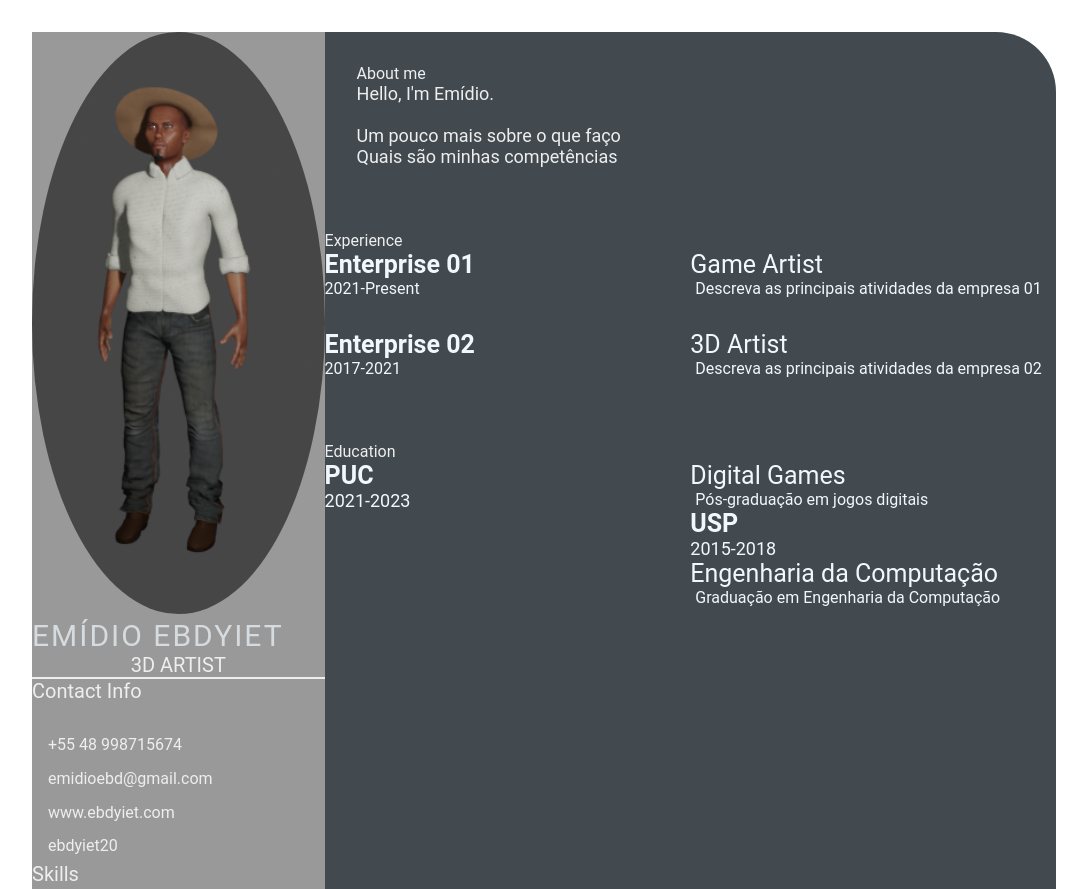
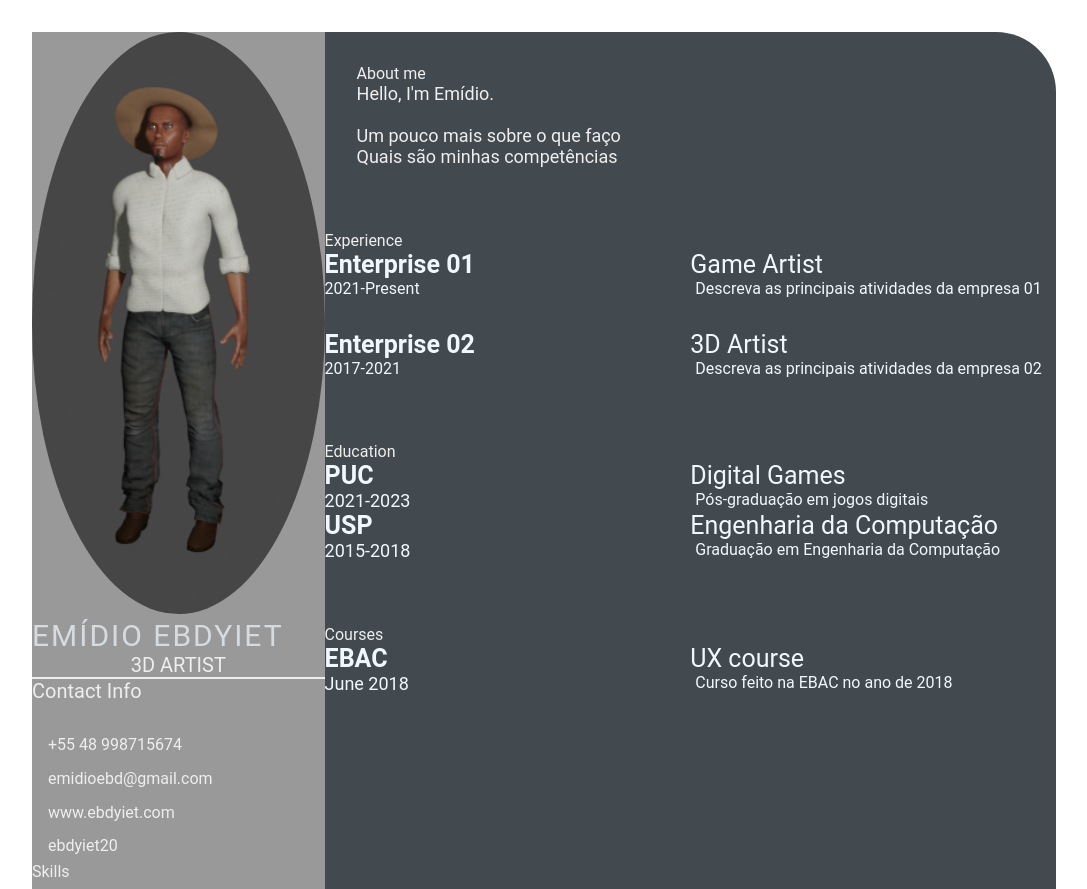
Before and after one commit to Seafox25138/MAR.github.io, a plain HTML site: page index.html in a window 1280 px wide. Shown: the top 889 px of the page, without its empty margins (96-1183 px from the left). Drawn offline with Linux system fonts and the light colour scheme.

Commit message:
feature: courses (#6)

```diff
--- a/index.html
+++ b/index.html
@@ -30,7 +30,7 @@
 					</ul>
 				</div>
 				<div class="skills">
-					<p class="left-title">Skills</p>
+					<p class="right-title">Skills</p>
 					<ul>
 						<li>
 							<p>HTML, CSS</p>
@@ -103,23 +103,39 @@
 					<p class="education-school-name">PUC</p>
 					<p class="education-time-period">2021-2023</p>
 				</div>
-				<div class="education-rigth">
+				<div class="education-right">
 					<p class="education-subject">Digital Games</p>
 					<p class="education-desc">
 						Pós-graduação em jogos digitais
 					</p>
+					</div>
 					<div class="education-left">
 						<p class="education-school-name">USP</p>
 						<p class="education-time-period">2015-2018</p>
 					</div>
-					<div class="education-rigth">
+					<div class="education-right">
 						<p class="education-subject">Engenharia da Computação</p>
 						<p class="education-desc">
 							Graduação em Engenharia da Computação
 						</p>
 				</div>
 			</div>
-			</section>
+		</section>
+		<section class="awards gap">
+			<div class="right-title">Courses</div>
+			<div class="awards-contents">
+				<div class="awards-left">
+					<p class="awards-company-name">EBAC</p>
+					<p class="awards-time-period">June 2018</p>
+				</div>
+				<div class="awards-right">
+					<p class="awards-name">UX course</p>
+					<p class="awards-desc">
+						Curso feito na EBAC no ano de 2018
+					</p>
+				</div>
+			</div>
+		</section>
 	</main>
 </body>
 
```
